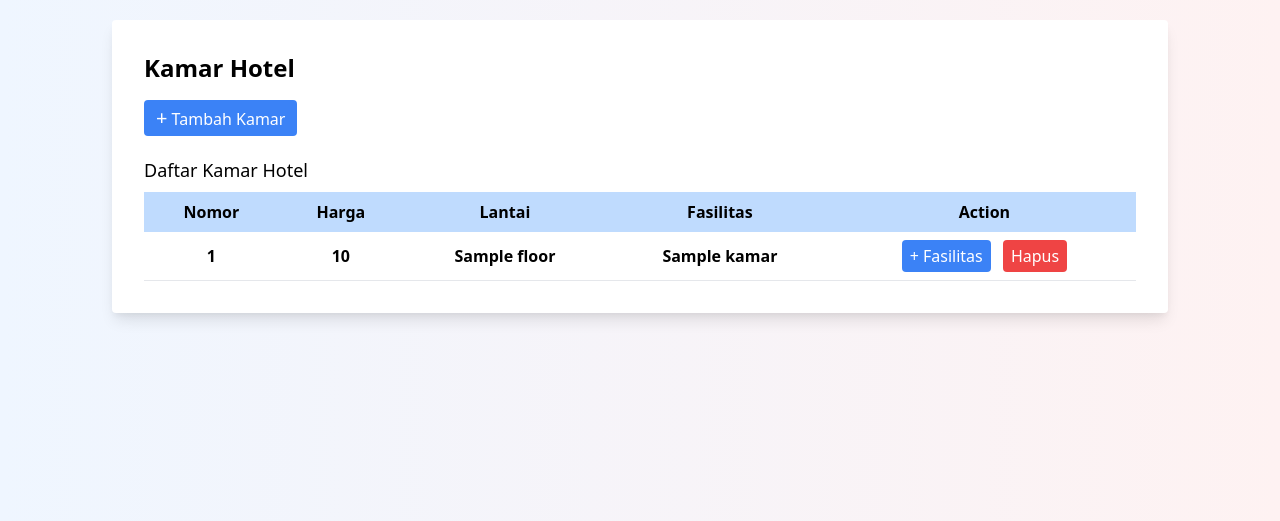
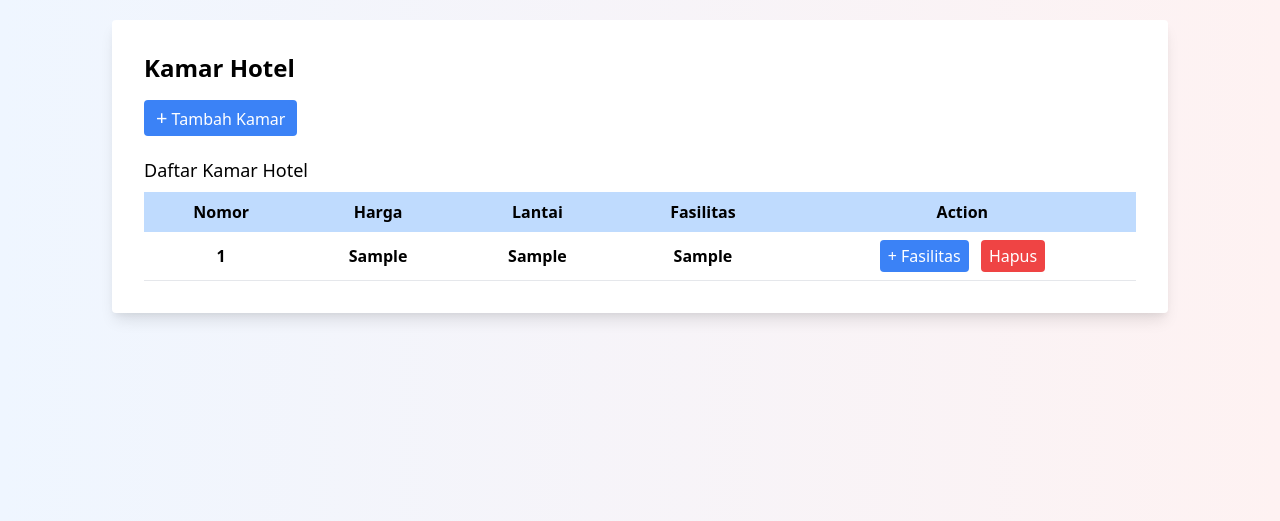
Before and after one commit to failasuf123/TK4-Basdat, a Django app: template kamar_hotel/templates/kamarhotel.html in a window 1280 px wide. Shown: the part 80-601 px from the top of the page. Run offline with Django 4.2, Linux system fonts and the light colour scheme; the template is opened without the code that fills it: most values are stand-ins (such as "Sample title", 1, 10 or a date in 2020).

Commit message:
create kamar hotel data

```diff
--- a/kamar_hotel/templates/form_tambah_kamar.html
+++ b/kamar_hotel/templates/form_tambah_kamar.html
@@ -100,7 +100,9 @@
 
 				<div class="mt-5 flex flex-row self-end">
 					<button type="submit" class="bg-blue-500 text-white py-2 px-4 rounded hover:bg-blue-400 mr-1">Tambah</button>
+					<a href="/kamarhotel/">
 					<button type="" class="bg-red-500 text-white py-2 px-4 rounded hover:bg-red-400 ml-1">Kembali</button>
+					</a>
 				</div>
 
 			  </form>
--- a/kamar_hotel/templates/kamarhotel.html
+++ b/kamar_hotel/templates/kamarhotel.html
@@ -82,9 +82,9 @@
 			<div class="container mx-28 bg-white p-8 rounded shadow-lg">
 
 			  <h1 class="text-2xl font-bold mb-4">Kamar Hotel</h1>
-
-			  <button href="http://127.0.0.1:5500/7_form_tambah_kamar.html" type="button" class="bg-blue-500 text-white py-1 px-3 rounded transition-transform transform hover:scale-105 hover:bg-gradient-to-r from-blue-50 to-red-50"><span class="text-xl">+</span> Tambah Kamar</button>
-
+			  <a href="add_kamar/">
+			  <button  type="button" class="bg-blue-500 text-white py-1 px-3 rounded transition-transform transform hover:scale-105 hover:bg-gradient-to-r from-blue-50 to-red-50"><span class="text-xl">+</span> Tambah Kamar</button>
+			  </a>
 			  <h3 class="text-lg mt-5">Daftar Kamar Hotel</h3>
 
 			  <table class="table mt-2 font-bold w-full">
@@ -101,11 +101,13 @@
 					{% for kamar in data_kamar %}
 						<tr class="border-b">
 							<td class="py-2 px-4 text-center">{{ forloop.counter }}</td>
-							<td class="py-2 px-4 text-center">{{ kamar.price }}</td>
-							<td class="py-2 px-4 text-center">{{ kamar.floor }}</td>
-							<td class="py-2 px-4 text-center">{{ kamar.facility_name }}</td>
+							<td class="py-2 px-4 text-center">{{ kamar.1}}</td>
+							<td class="py-2 px-4 text-center">{{ kamar.2 }}</td>
+							<td class="py-2 px-4 text-center">{{ kamar.3 }}</td>
 							<td class="py-2 px-4 text-center">
-								<button type="button" class="btn-edit bg-blue-500 text-white py-1 px-2 rounded mr-2 hover:bg-blue-700">+ Fasilitas</button>
+								<a href="add_fasilitas/">
+								<button type="button"  class="btn-edit bg-blue-500 text-white py-1 px-2 rounded mr-2 hover:bg-blue-700">+ Fasilitas</button>
+								</a>
 								<button type="button" class="btn-hapus bg-red-500 text-white py-1 px-2 rounded hover:bg-red-700">Hapus</button>
 							</td>
 						</tr>
```
Also changed, not shown: kamar_hotel/views.py (+25 -32 lines), utils/query.py (+10 -8 lines).
